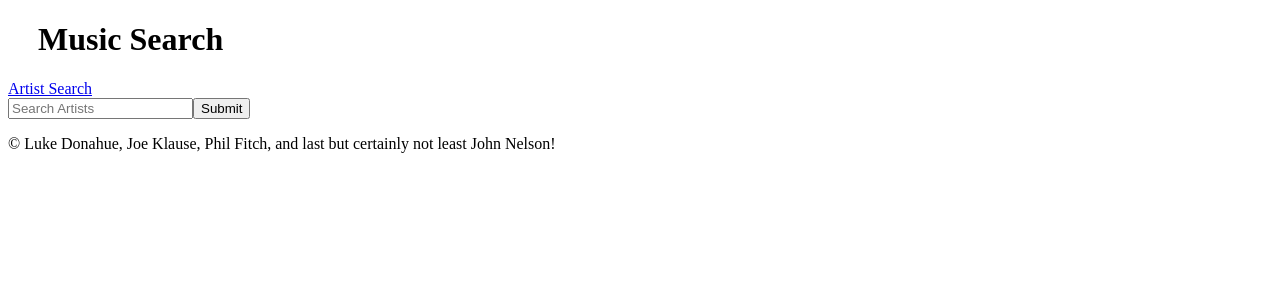
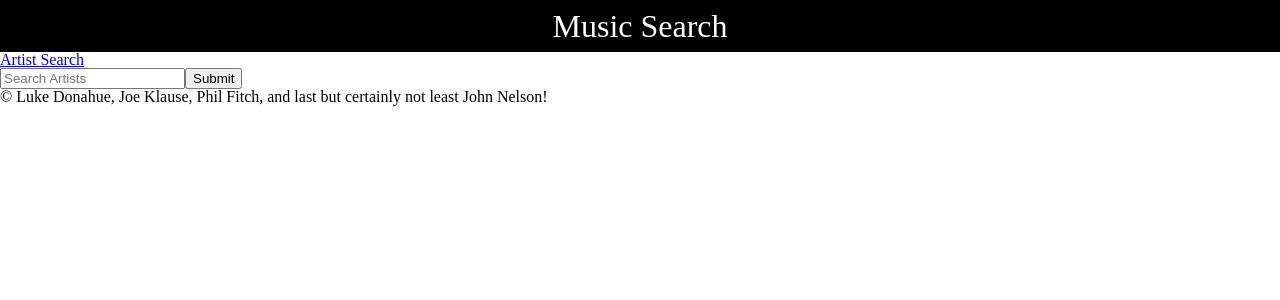
Before and after one commit to johnnelson-401-advanced-javascript/music-search, a React app: page / in a window 1280 px wide. Shown: the top 300 px of the page. Built offline with nearby package versions, Linux system fonts and the light colour scheme.

Commit message:
App test

```diff
--- a/src/components/Header/Header.css
+++ b/src/components/Header/Header.css
@@ -1,6 +1,15 @@
 .Header {
   h1{
-    font-family: 'ZCOOL XiaoWei', serif;
-    margin-left: 30px;
+    background: black;
+    color: white;
+    padding: 10px 0px;
+    text-align: center;
+    font-size: 2em;
+  }
+  nav{
+    .Link{
+
+      text-decoration: none;
+    }
   }
 }
--- a/src/components/Header/Header.js
+++ b/src/components/Header/Header.js
@@ -5,10 +5,10 @@
 const Header = () => {
 
   return (
-    <header className={`${styles.Header}`}>
+    <header className={styles.Header}>
       <h1>Music Search</h1>
       <nav>
-        <Link to="/">Artist Search</Link>
+        <Link  to="/">Artist Search</Link>
       </nav>
     </header >
   );
--- /dev/null
+++ b/src/components/Release/ReleaseList.css
@@ -0,0 +1,21 @@
+.ReleaseList {
+
+  display: flex;
+  flex-wrap: wrap;
+  border: 3px solid;
+  li{
+    border: 2px solid red;
+    width: 200px;
+    height: 200px;
+    list-style: none;
+    img {
+      height: 75%;
+    }
+    h3 {
+
+    }
+
+  }
+
+
+}
--- a/src/components/Release/ReleaseDisplay.js
+++ b/src/components/Release/ReleaseList.js
@@ -1,6 +1,7 @@
 import React from 'react';
 import PropTypes from 'prop-types';
 import Release from './Release';
+import styles from './ReleaseList.css';
 
 export default function ReleaseList({ releases }) {
 
@@ -11,7 +12,7 @@
   ));
 
   return (
-    <ul>
+    <ul className={styles.ReleaseList}>
       {releaseElements}
     </ul>
   );
--- a/src/container/ReleasePage.js
+++ b/src/container/ReleasePage.js
@@ -1,5 +1,5 @@
 import React, { Component } from 'react';
-import ReleaseDisplay from '../components/Release/ReleaseDisplay';
+import ReleaseList from '../components/Release/ReleaseList';
 import { getRelease } from '../services/musicBrainzApi';
 import PropTypes from 'prop-types';
 
@@ -77,7 +77,7 @@
         <h1>Artist Releases</h1>
         <button onClick={this.handlePageBackward}>Previous</button>
         <button onClick={this.handlePageForward}>Next</button>
-        <ReleaseDisplay releases={this.state.releases} />
+        <ReleaseList releases={this.state.releases} />
       </>
     );
 
--- a/src/index.html
+++ b/src/index.html
@@ -5,6 +5,7 @@
   <meta charset="UTF-8">
   <meta name="viewport" content="width=device-width, initial-scale=1.0">
   <meta http-equiv="X-UA-Compatible" content="ie=edge">
+  <link rel="stylesheet" href="../src/reset.css">
   <title>joe-init</title>
 </head>
 
--- /dev/null
+++ b/src/reset.css
@@ -0,0 +1,48 @@
+/* http://meyerweb.com/eric/tools/css/reset/
+   v2.0 | 20110126
+   License: none (public domain)
+*/
+
+html, body, div, span, applet, object, iframe,
+h1, h2, h3, h4, h5, h6, p, blockquote, pre,
+a, abbr, acronym, address, big, cite, code,
+del, dfn, em, img, ins, kbd, q, s, samp,
+small, strike, strong, sub, sup, tt, var,
+b, u, i, center,
+dl, dt, dd, ol, ul, li,
+fieldset, form, label, legend,
+table, caption, tbody, tfoot, thead, tr, th, td,
+article, aside, canvas, details, embed,
+figure, figcaption, footer, header, hgroup,
+menu, nav, output, ruby, section, summary,
+time, mark, audio, video {
+	margin: 0;
+	padding: 0;
+	border: 0;
+	font-size: 100%;
+	font: inherit;
+	vertical-align: baseline;
+}
+/* HTML5 display-role reset for older browsers */
+article, aside, details, figcaption, figure,
+footer, header, hgroup, menu, nav, section {
+	display: block;
+}
+body {
+	line-height: 1;
+}
+ol, ul {
+	list-style: none;
+}
+blockquote, q {
+	quotes: none;
+}
+blockquote:before, blockquote:after,
+q:before, q:after {
+	content: '';
+	content: none;
+}
+table {
+	border-collapse: collapse;
+	border-spacing: 0;
+}
--- a/webpack.config.js
+++ b/webpack.config.js
@@ -37,7 +37,6 @@
           {
             loader: 'css-loader',
             options: {
-              sourceMap: true,
               modules: true,
               importLoaders: 1
             }
```
Also changed, not shown: 2 other files (tests, documents, lock files or other folders).
